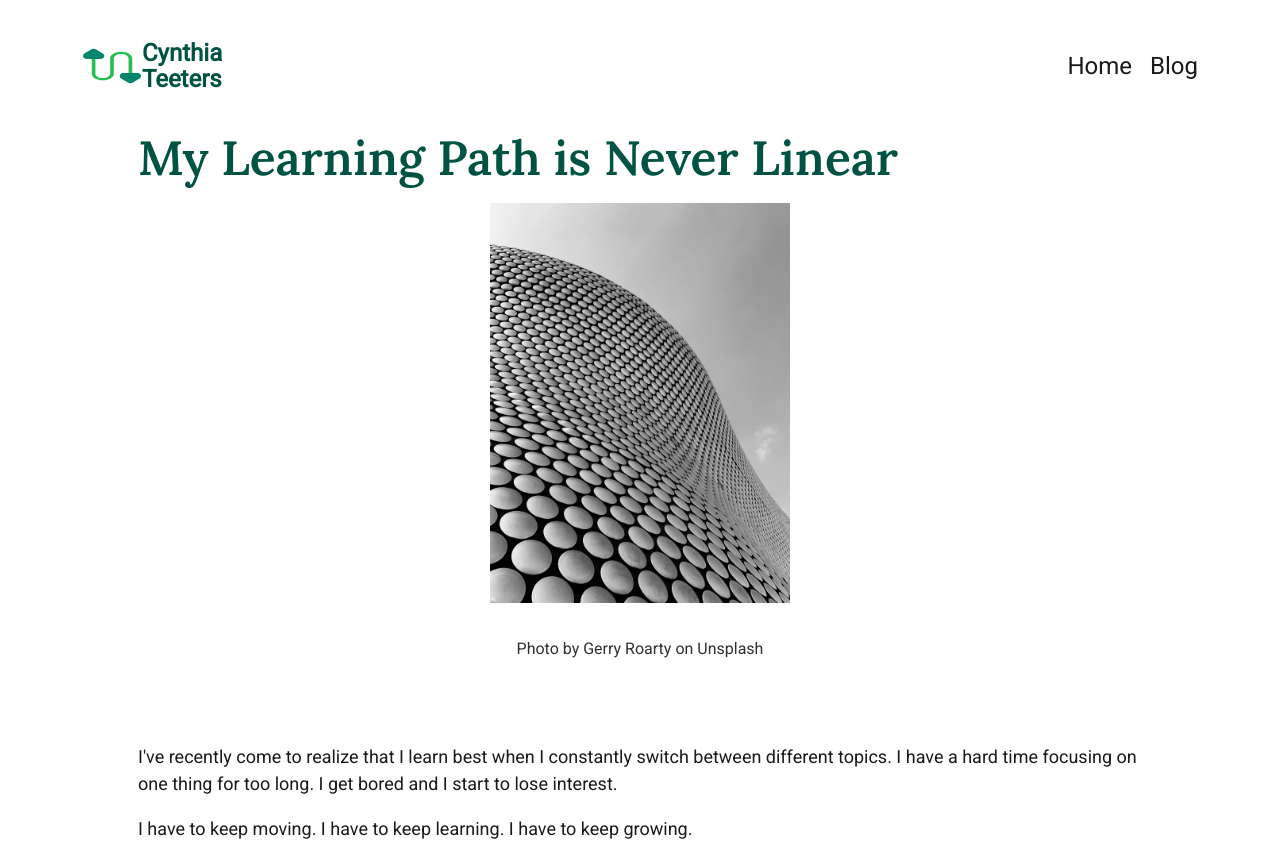
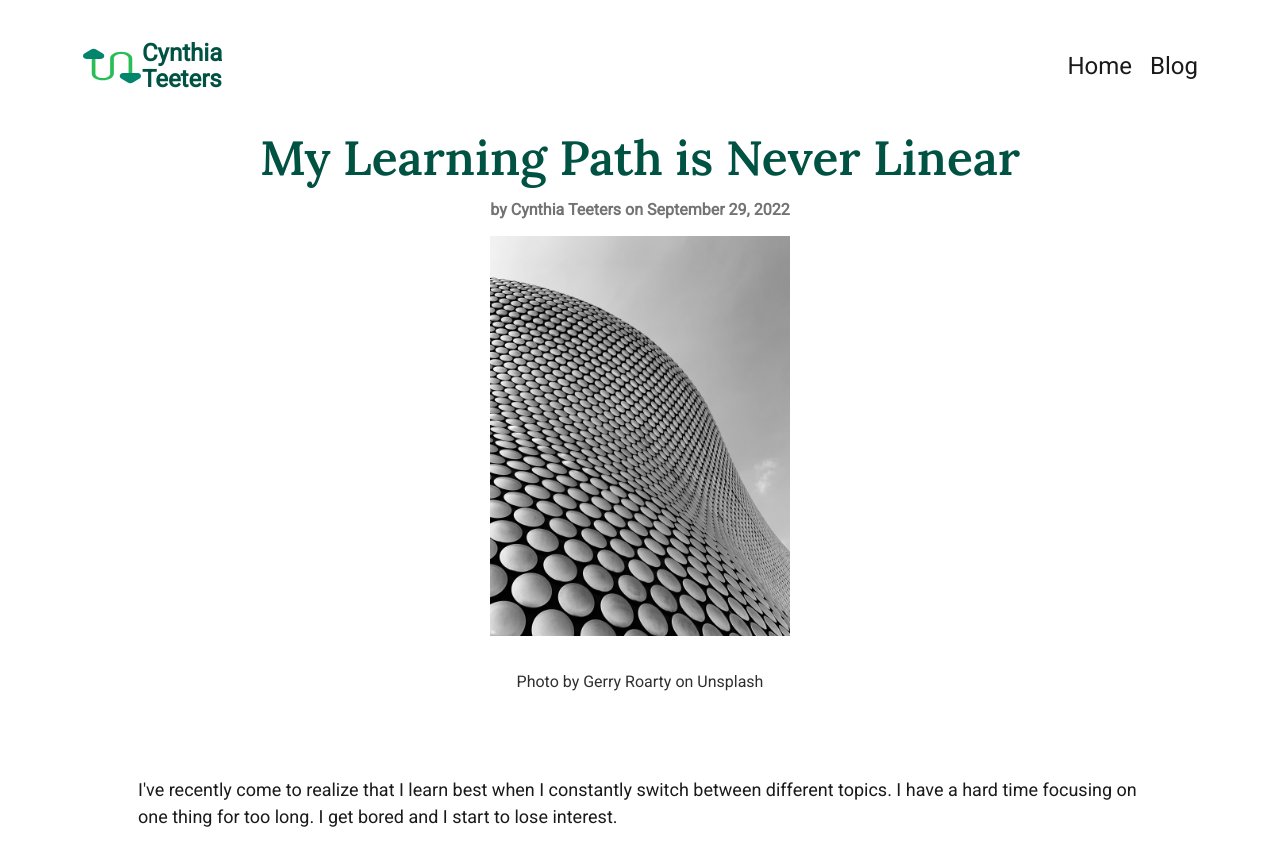
Before and after one commit to RVCC-IDMX/blog-cynthiateeters, an Eleventy site: page src/blog/2022-09-29.md in a window 1280 px wide. Shown: the top 845 px of the page. Built offline with nearby package versions, Linux system fonts and the light colour scheme; Eleventy itself is replaced by a stand-in of ours; files that its build step writes are made by us from their sources.

Commit message:
Add author and date to article

```diff
--- a/src/_includes/article.njk
+++ b/src/_includes/article.njk
@@ -8,6 +8,9 @@ layout: 'base.njk'
     <h1 class="article-title">
       {{ title }}
     </h1>
+    <h2 class="main-article__meta">by <span>{{ author }}</span> on <span>{{ date | postDate
+        }}</span>
+    </h2>
     {% if image %}
     <figure class="main-article__figure">
       <img src="{{ image }}" alt="{{ imageAlt }}">
--- a/src/style.css
+++ b/src/style.css
@@ -20,6 +20,7 @@
 
   --clr-neutral-100: hsla(0, 0%, 100%, 1);
   --clr-neutral-300: hsla(0, 0%, 50%, 1);
+  --clr-neutral-350: hsla(0, 0%, 45%, 1);
   --clr-neutral-400: hsla(0, 0%, 40%, 1);
   --clr-neutral-500: hsla(0, 0%, 60%, 1);
   --clr-neutral-900: hsla(0, 0%, 10%, 1);
@@ -208,6 +209,7 @@ section,
 
 .article-title {
   font-size: var(--fs-700);
+  text-align: center;
 }
 
 .section-title {
@@ -369,6 +371,13 @@ blockquote {
   margin-bottom: 3rem;
 }
 
+.main-article__meta {
+  font-size: var(--fs-300);
+  color: var(--clr-neutral-350);
+  text-align: center;
+  font-family: var(--ff-body);
+}
+
 .main-article__figure {
   display: grid;
   gap: 1em;
```
